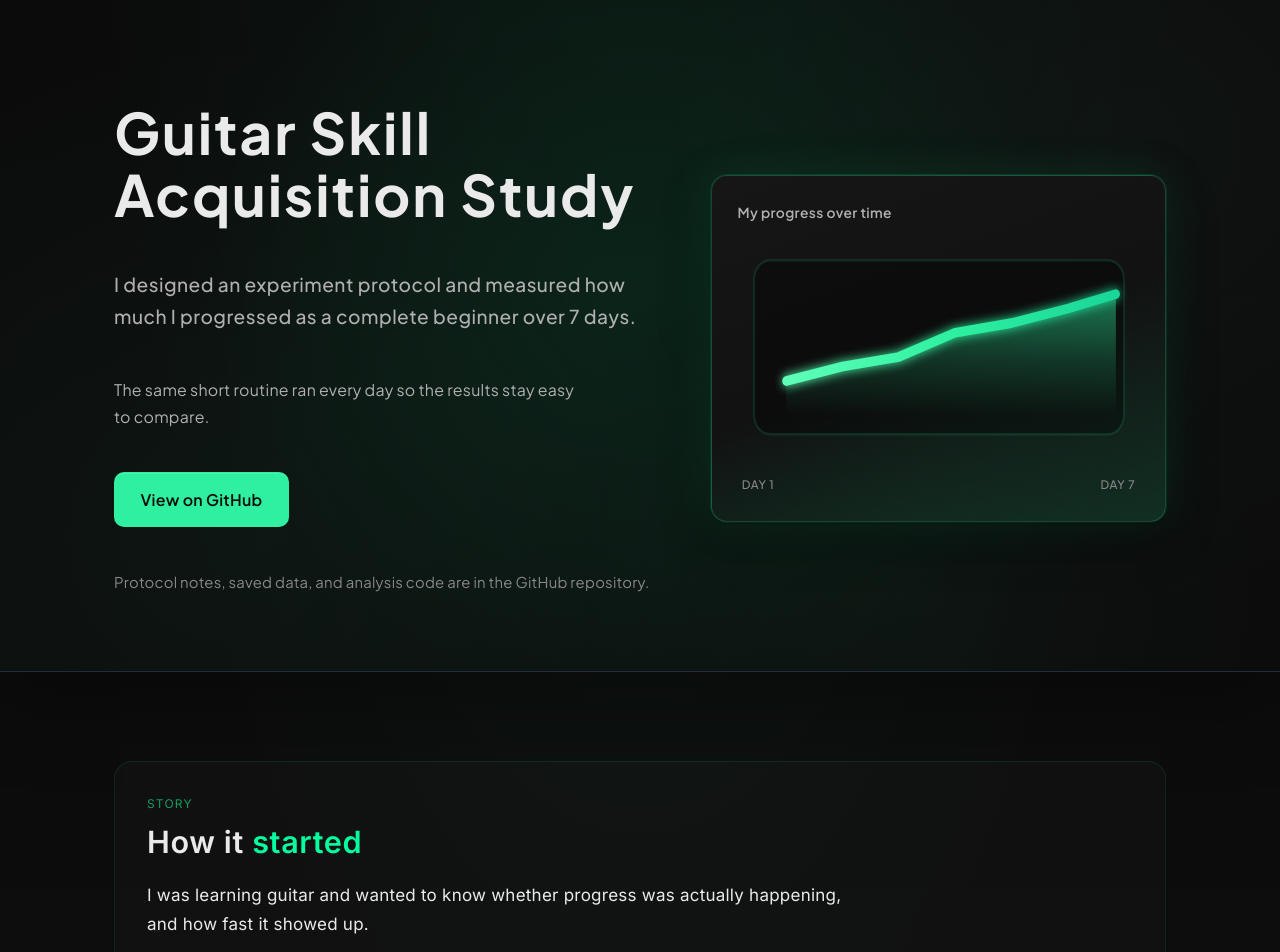
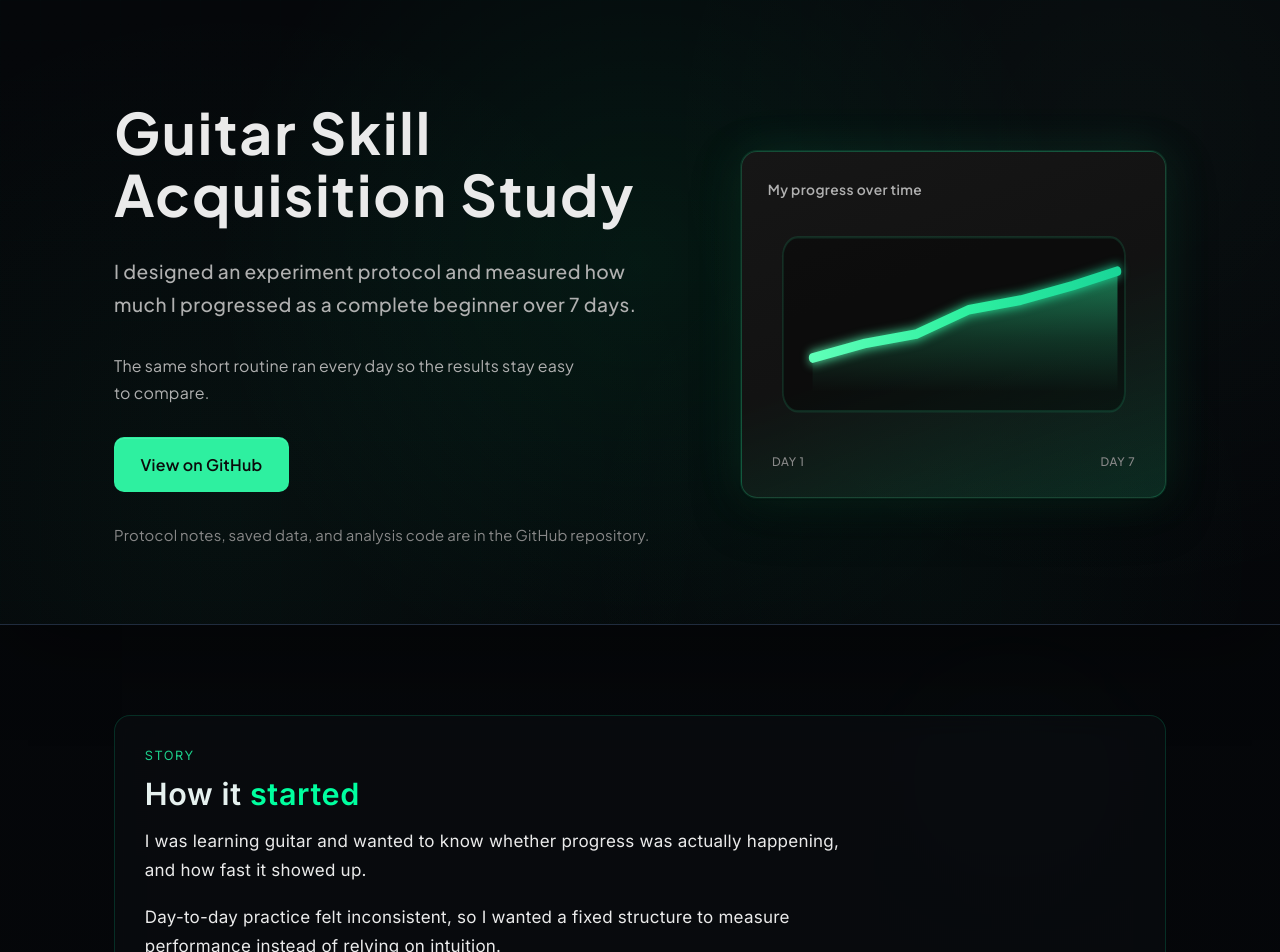
Before and after one commit to rishav-basnet/Guitar-Learning-Research-Website, a React (Vite) app: page / in a window 1280 px wide. Shown: the top 952 px of the page. Built offline with nearby package versions, Linux system fonts and the light colour scheme.

Commit message:
improve hero spacing and add subtle background

```diff
--- a/src/App.css
+++ b/src/App.css
@@ -1,6 +1,28 @@
 .app {
+  position: relative;
   min-height: 100%;
   padding-bottom: var(--sp-24);
+}
+
+.bg-blob {
+  position: absolute;
+  width: 280px;
+  height: 280px;
+  background: radial-gradient(circle, rgba(34, 255, 170, 0.12), transparent 70%);
+  filter: blur(80px);
+  opacity: 0.25;
+  pointer-events: none;
+  z-index: -1;
+}
+
+.blob-1 {
+  top: 10%;
+  right: 10%;
+}
+
+.blob-2 {
+  bottom: 20%;
+  left: 10%;
 }
 
 .container {
@@ -257,7 +279,22 @@
   opacity: 1;
 }
 
+.hero::after {
+  content: '';
+  position: absolute;
+  inset: 0;
+  z-index: 0;
+  background-image:
+    linear-gradient(rgba(0, 255, 170, 0.05) 1px, transparent 1px),
+    linear-gradient(90deg, rgba(0, 255, 170, 0.05) 1px, transparent 1px);
+  background-size: 40px 40px;
+  opacity: 0.12;
+  pointer-events: none;
+}
+
 .hero__layout {
+  position: relative;
+  z-index: 1;
   display: grid;
   gap: var(--sp-10);
   align-items: stretch;
@@ -265,17 +302,26 @@
 
 @media (min-width: 900px) {
   .hero__layout {
-    grid-template-columns: 1.2fr 1fr;
-    gap: var(--sp-12);
+    grid-template-columns: 1.1fr 0.9fr;
+    gap: var(--sp-10) clamp(2.5rem, 4vw, 5rem);
     align-items: center;
+  }
+
+  .hero__panel {
+    margin-left: clamp(1rem, 2vw, 2rem);
   }
 }
 
 .hero__main {
   display: flex;
   flex-direction: column;
-  gap: 2.5rem;
-  max-width: 640px;
+  gap: clamp(1.4rem, 1rem + 1vw, 2.4rem);
+  max-width: min(680px, 100%);
+}
+
+.hero__main p {
+  line-height: 1.75;
+  max-width: 600px;
 }
 
 .hero__main .hero__title,
@@ -431,16 +477,17 @@
 }
 
 .section-card {
-  padding: 32px;
-  border-radius: 18px;
-  background: rgba(255, 255, 255, 0.02);
-  border: 1px solid rgba(0, 255, 150, 0.1);
-  transition: all 0.2s ease;
+  padding: 1.75rem;
+  border-radius: 16px;
+  background: rgba(10, 14, 18, 0.6);
+  border: 1px solid rgba(0, 255, 170, 0.15);
+  backdrop-filter: blur(12px);
+  transition: all 0.3s ease;
 }
 
 .section-card:hover {
-  border: 1px solid rgba(0, 255, 150, 0.25);
-  box-shadow: 0 0 25px rgba(0, 255, 150, 0.06);
+  border-color: rgba(0, 255, 170, 0.4);
+  box-shadow: 0 0 30px rgba(0, 255, 170, 0.08);
 }
 
 @media (prefers-reduced-motion: reduce) {
@@ -451,19 +498,21 @@
 
 .section-label {
   margin: 0;
-  font-size: 12px;
-  color: rgba(0, 255, 150, 0.6);
-  letter-spacing: 0.1em;
+  font-size: 0.75rem;
+  color: #22ffaa;
+  letter-spacing: 0.12em;
+  text-transform: uppercase;
+  opacity: 0.8;
   margin-bottom: 8px;
 }
 
 .section-title {
   font-size: 1.8rem;
   font-weight: 600;
-  margin: 0 0 20px;
+  margin: 0 0 0.8rem;
   letter-spacing: 0.02em;
   line-height: 1.25;
-  color: #eaeaea;
+  color: #e6f1ef;
 }
 
 .section-title span {
--- a/src/App.jsx
+++ b/src/App.jsx
@@ -12,6 +12,8 @@ import Reflection from './components/Reflection'
 function App() {
   return (
     <div className="app">
+      <div className="bg-blob blob-1" aria-hidden="true" />
+      <div className="bg-blob blob-2" aria-hidden="true" />
       <Hero />
       <main className="main">
         <HowItStarted />
--- a/src/index.css
+++ b/src/index.css
@@ -81,16 +81,26 @@ body {
   margin: 0;
   min-height: 100vh;
   text-wrap: pretty;
-  background:
-    radial-gradient(
-      ellipse 90% 55% at 50% -8%,
-      rgba(0, 255, 150, 0.06),
-      transparent 50%
-    ),
-    linear-gradient(180deg, var(--bg-base) 0%, var(--bg-elevated) 45%, var(--bg-base) 100%);
+  position: relative;
+  background: linear-gradient(180deg, #05070a 0%, #020305 100%);
+}
+
+body::before {
+  content: '';
+  position: fixed;
+  inset: 0;
+  background: radial-gradient(
+    circle at 70% 30%,
+    rgba(34, 255, 170, 0.08),
+    transparent 60%
+  );
+  pointer-events: none;
+  z-index: -1;
 }
 
 #root {
+  position: relative;
+  z-index: 0;
   min-height: 100vh;
 }
 
```
